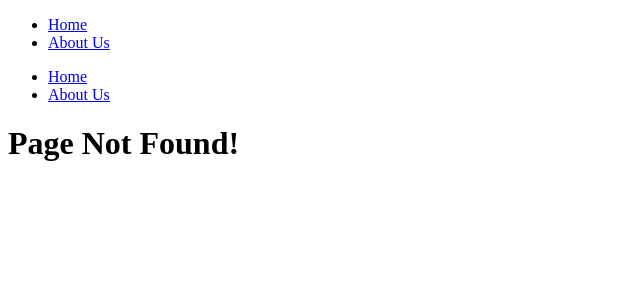
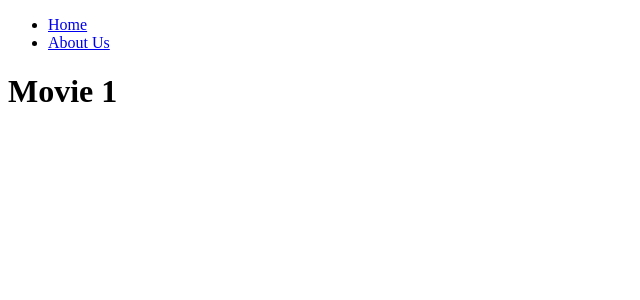
Before and after one commit to gaaona/nomadcoders-nextjs, a Next.js app: page /movies/1 in a window 1280 px wide. Before the commit this address had no page. Shown: the top 300 px of the page, without its empty margins (0-640 px from the left). Built offline with nearby package versions, Linux system fonts and the light colour scheme.

Commit message:
Dynamic Routing

```diff
--- /dev/null
+++ b/app/(movies)/movies/[id]/page.tsx
@@ -0,0 +1,8 @@
+export default function MovieDetail({
+  params: { id },
+}: {
+  params: { id: string };
+}) {
+  // console.log(props); // 백엔드에서 실행됨(bash에 나오고 브라우저에 안 나옴)
+  return <h1>Movie {id}</h1>;
+}
--- a/app/not-found.tsx
+++ b/app/not-found.tsx
@@ -1,5 +1,4 @@
 import { Metadata } from "next";
-import Navigation from "../components/navigation";
 
 export const metadata: Metadata = {
   title: "Not found",
@@ -8,7 +7,6 @@ export const metadata: Metadata = {
 export default function NotFound() {
   return (
     <div>
-      <Navigation />
       <h1>Page Not Found!</h1>
     </div>
   );
```
